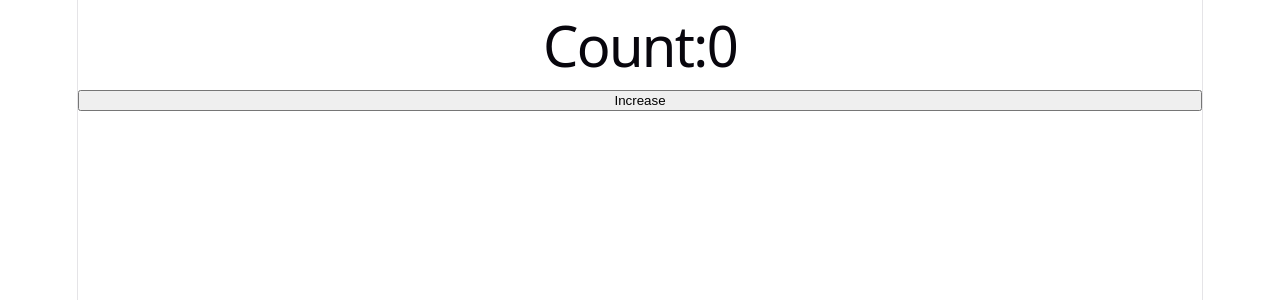
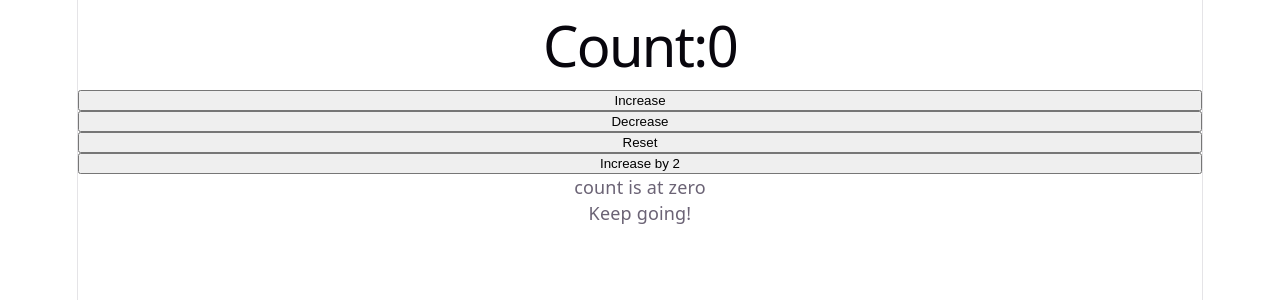
Before and after one commit to adithya2809/Learn-Python-Full-Stack-Development, a React (Vite) app in the folder react-frontend/: page / in a window 1280 px wide. Shown: the top 300 px of the page. Built offline with nearby package versions, Linux system fonts and the light colour scheme.

Commit message:
Add interactive Counter App  with state management and conditional rendering

```diff
--- a/react-frontend/src/App.jsx
+++ b/react-frontend/src/App.jsx
@@ -10,12 +10,29 @@ function App(){
     <>
     <h1>Count:{count}</h1>
 
-    <button onClick={() => {console.log("before:",count);
+    <button onClick={() => {
     setCount(count+1);
-    console.log("after:",count);
     }}>
       Increase
     </button>
+    <button onClick={() => {
+      setCount(count>0?count-1:0);
+    }}>
+      Decrease
+    </button>
+
+    <button onClick={()=>{
+      setCount(0)
+    }}>
+      Reset
+    </button>
+    <button onClick={()=>{
+      setCount(count>0?count*2:count+1);
+    }}>
+      Increase by 2
+    </button>
+    <p>{count===0? "count is at zero":"You're counting"}</p>
+    <p>{count>=10?"You've reached 10":"Keep going!"}</p>
     </>
   );
 
```
Also changed, not shown: 2 other files (tests, documents, lock files or other folders).
